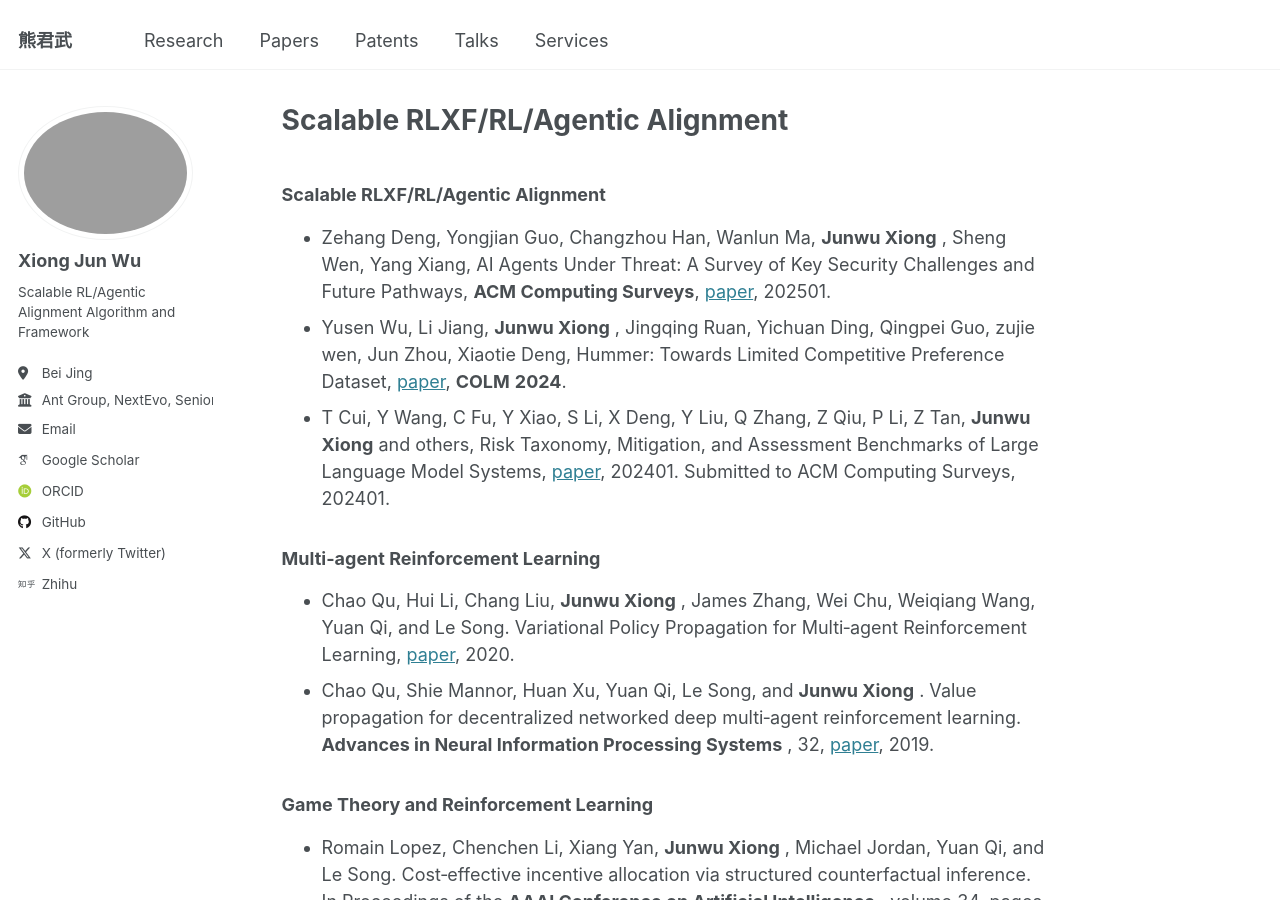
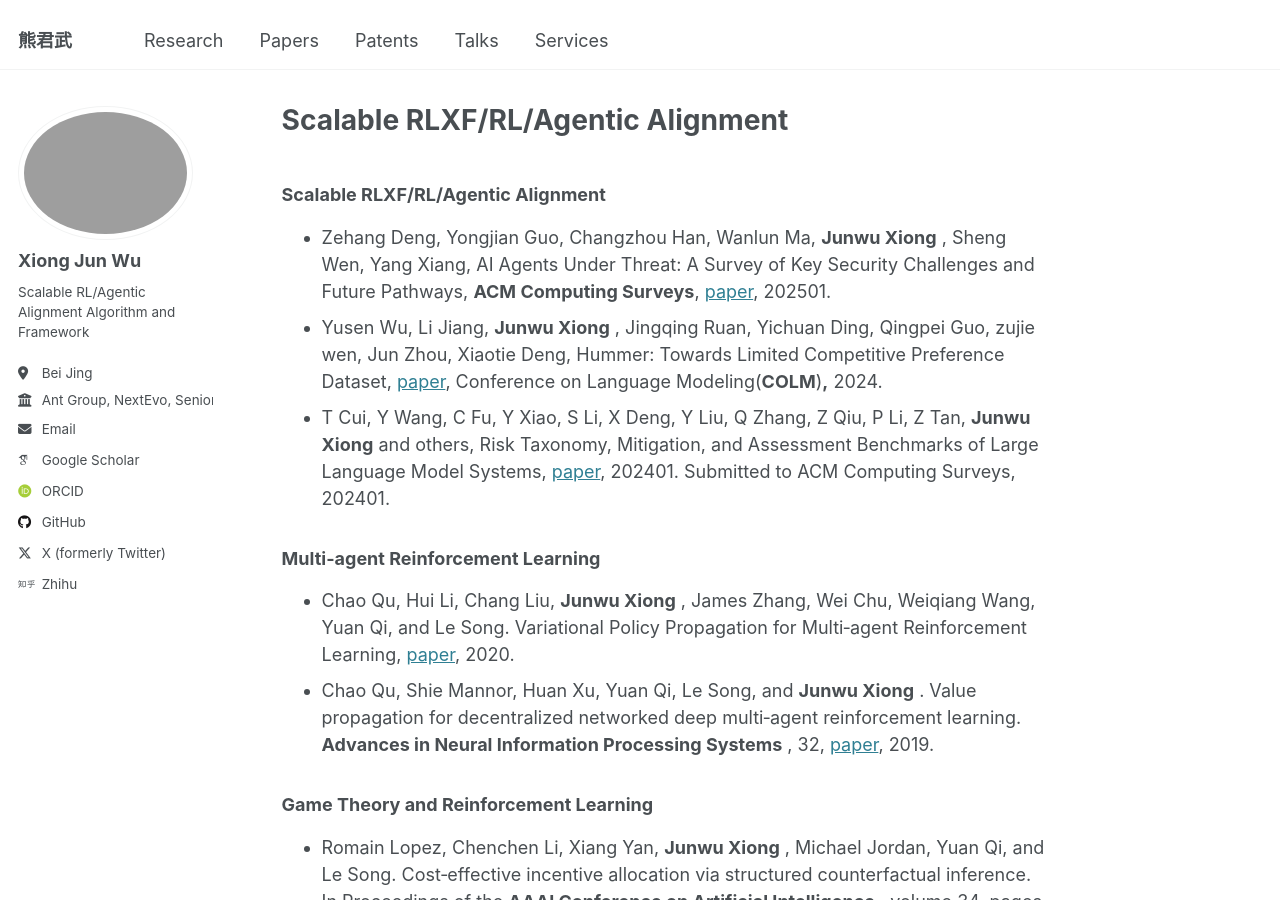
Before and after one commit to junwuxgi/junwuxgi.github.io, a Jekyll site: the page built from papers.md, in a window 1280 px wide and 900 px high. Built offline with Jekyll 4.4.1, drawn with Linux system fonts in a browser that asks for light colours; some web fonts are replaced; our own code applies the rules of GitHub Pages for plain Markdown files.

```diff
--- a/papers.md
+++ b/papers.md
@@ -1,9 +1,7 @@
-
-
 ### **Scalable RLXF/RL/Agentic Alignment**
 
 * Zehang Deng, Yongjian Guo, Changzhou Han, Wanlun Ma,  **Junwu Xiong** , Sheng Wen, Yang Xiang, AI Agents Under Threat: A Survey of Key Security Challenges and Future Pathways, **ACM Computing Surveys**, [paper](https://dblp.org/rec/journals/corr/abs-2406-02630.html), 202501.
-* Yusen Wu, Li Jiang,  **Junwu Xiong** , Jingqing Ruan, Yichuan Ding, Qingpei Guo, zujie wen, Jun Zhou, Xiaotie Deng, Hummer: Towards Limited Competitive Preference Dataset, [paper](https://openreview.net/pdf?id=aKwQPRjdGa),  **COLM** **2024**.
+* Yusen Wu, Li Jiang,  **Junwu Xiong** , Jingqing Ruan, Yichuan Ding, Qingpei Guo, zujie wen, Jun Zhou, Xiaotie Deng, Hummer: Towards Limited Competitive Preference Dataset, [paper](https://openreview.net/pdf?id=aKwQPRjdGa),  Conference on Language Modeling(**COLM**)**,** 2024.
 * T Cui, Y Wang, C Fu, Y Xiao, S Li, X Deng, Y Liu, Q Zhang, Z Qiu, P Li, Z Tan, **Junwu Xiong** and others, Risk Taxonomy, Mitigation, and Assessment Benchmarks of Large Language Model Systems, [paper](https://arxiv.org/abs/2401.05778), 202401. Submitted to ACM Computing Surveys, 202401.
 
 ### **Multi-agent Reinforcement Learning**
```
Also changed, not shown: research.md (+1 -3 lines).
